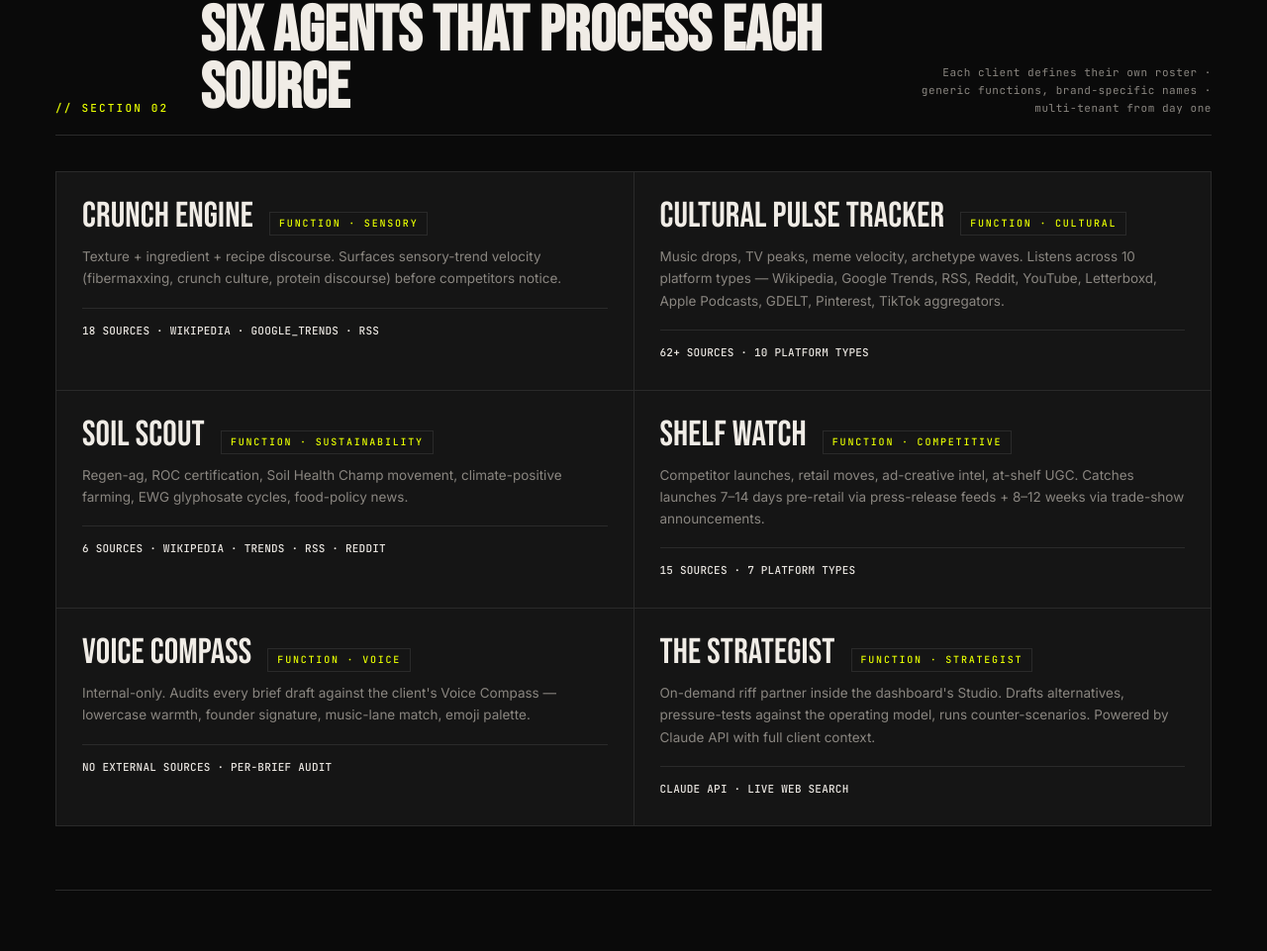
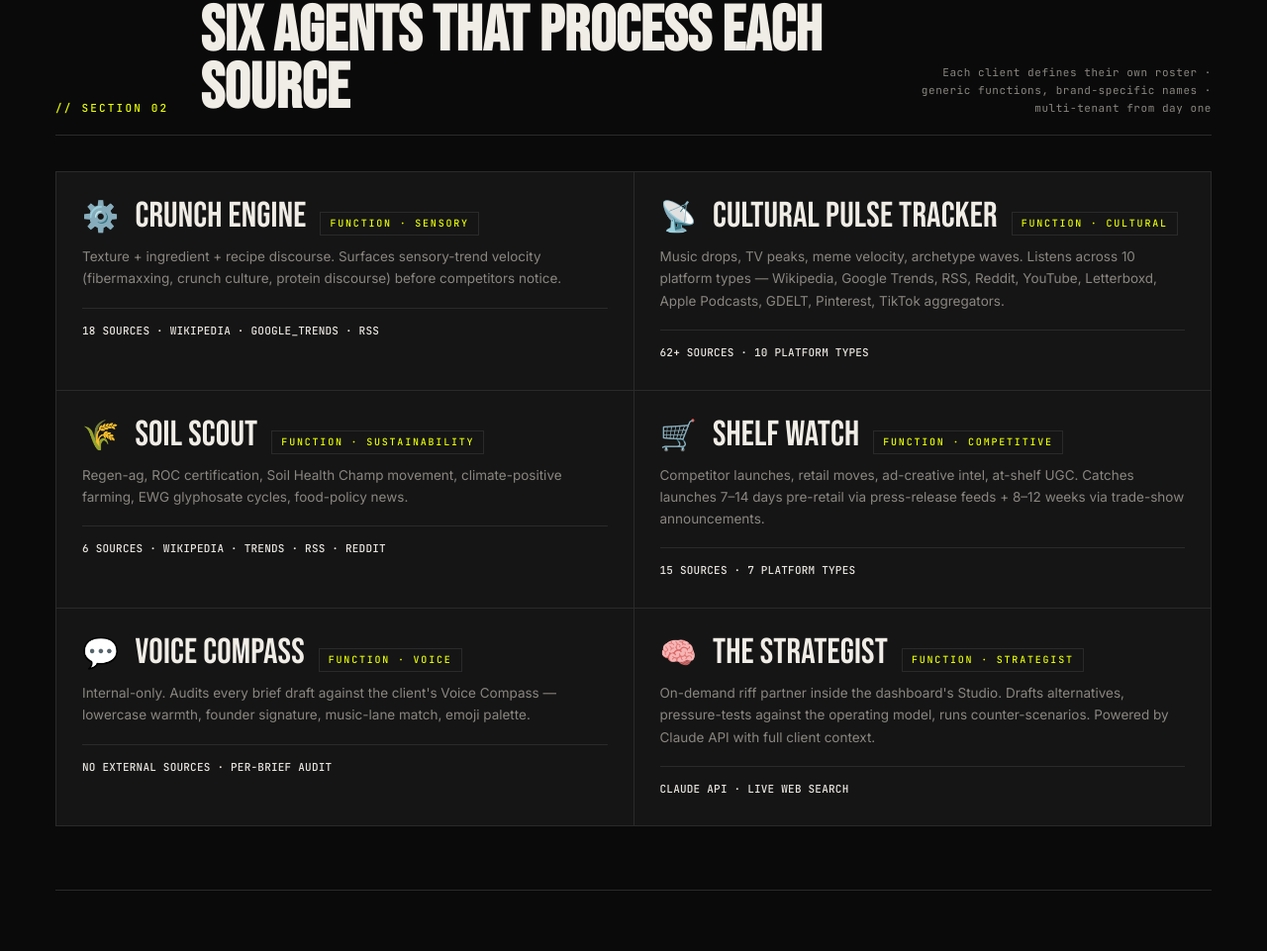
Before and after one commit to OBSOLETE-SYSTEMS/LIL-BUCKS, a website: page PIPELINE_DIAGRAM.html in a window 1280 px wide. Shown: the part 2932-3893 px from the top of the page at 99% size. Drawn offline with Linux system fonts and the light colour scheme.

Commit message:
Add agent emojis to diagram (⚙️ 📡 🌾 🛒 💬 🧠)

```diff
--- a/PIPELINE_DIAGRAM.html
+++ b/PIPELINE_DIAGRAM.html
@@ -118,7 +118,8 @@ body::before{
 .agent-grid{display:grid;grid-template-columns:repeat(2,1fr);gap:1px;background:var(--border);border:1px solid var(--border)}
 .agent-card{background:var(--card);padding:28px 26px;min-height:180px;transition:background 0.2s}
 .agent-card:hover{background:var(--card-hover)}
-.agent-name-line{display:flex;align-items:baseline;gap:16px;margin-bottom:10px;flex-wrap:wrap}
+.agent-name-line{display:flex;align-items:baseline;gap:14px;margin-bottom:10px;flex-wrap:wrap}
+.agent-emoji{font-size:30px;line-height:1;margin-right:2px;filter:grayscale(0.15)}
 .agent-name{font-family:var(--font-display);font-size:36px;line-height:0.95;color:var(--white);letter-spacing:0.005em;text-transform:uppercase}
 .agent-function{font-family:var(--font-mono);font-size:10px;letter-spacing:0.18em;color:var(--neon-yellow);text-transform:uppercase;font-weight:500;padding:3px 9px;border:1px solid var(--border);border-radius:0}
 .agent-desc{font-size:13.5px;color:var(--text-dim);line-height:1.65;margin-bottom:18px}
@@ -331,6 +332,7 @@ body::before{
   <div class="agent-grid">
     <div class="agent-card">
       <div class="agent-name-line">
+        <div class="agent-emoji">⚙️</div>
         <div class="agent-name display">Crunch Engine</div>
         <div class="agent-function">FUNCTION · SENSORY</div>
       </div>
@@ -339,6 +341,7 @@ body::before{
     </div>
     <div class="agent-card">
       <div class="agent-name-line">
+        <div class="agent-emoji">📡</div>
         <div class="agent-name display">Cultural Pulse Tracker</div>
         <div class="agent-function">FUNCTION · CULTURAL</div>
       </div>
@@ -347,6 +350,7 @@ body::before{
     </div>
     <div class="agent-card">
       <div class="agent-name-line">
+        <div class="agent-emoji">🌾</div>
         <div class="agent-name display">Soil Scout</div>
         <div class="agent-function">FUNCTION · SUSTAINABILITY</div>
       </div>
@@ -355,6 +359,7 @@ body::before{
     </div>
     <div class="agent-card">
       <div class="agent-name-line">
+        <div class="agent-emoji">🛒</div>
         <div class="agent-name display">Shelf Watch</div>
         <div class="agent-function">FUNCTION · COMPETITIVE</div>
       </div>
@@ -363,6 +368,7 @@ body::before{
     </div>
     <div class="agent-card">
       <div class="agent-name-line">
+        <div class="agent-emoji">💬</div>
         <div class="agent-name display">Voice Compass</div>
         <div class="agent-function">FUNCTION · VOICE</div>
       </div>
@@ -371,6 +377,7 @@ body::before{
     </div>
     <div class="agent-card">
       <div class="agent-name-line">
+        <div class="agent-emoji">🧠</div>
         <div class="agent-name display">The Strategist</div>
         <div class="agent-function">FUNCTION · STRATEGIST</div>
       </div>
```
